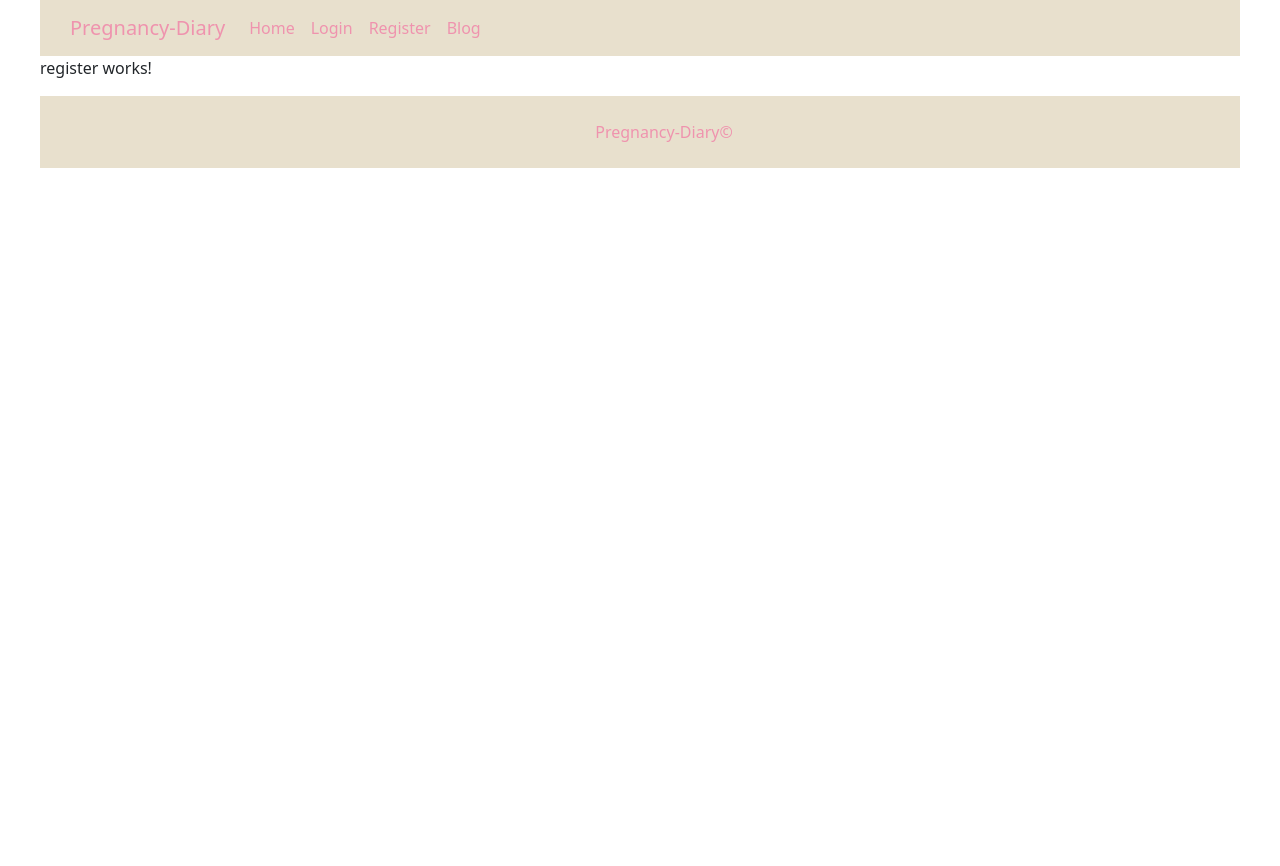
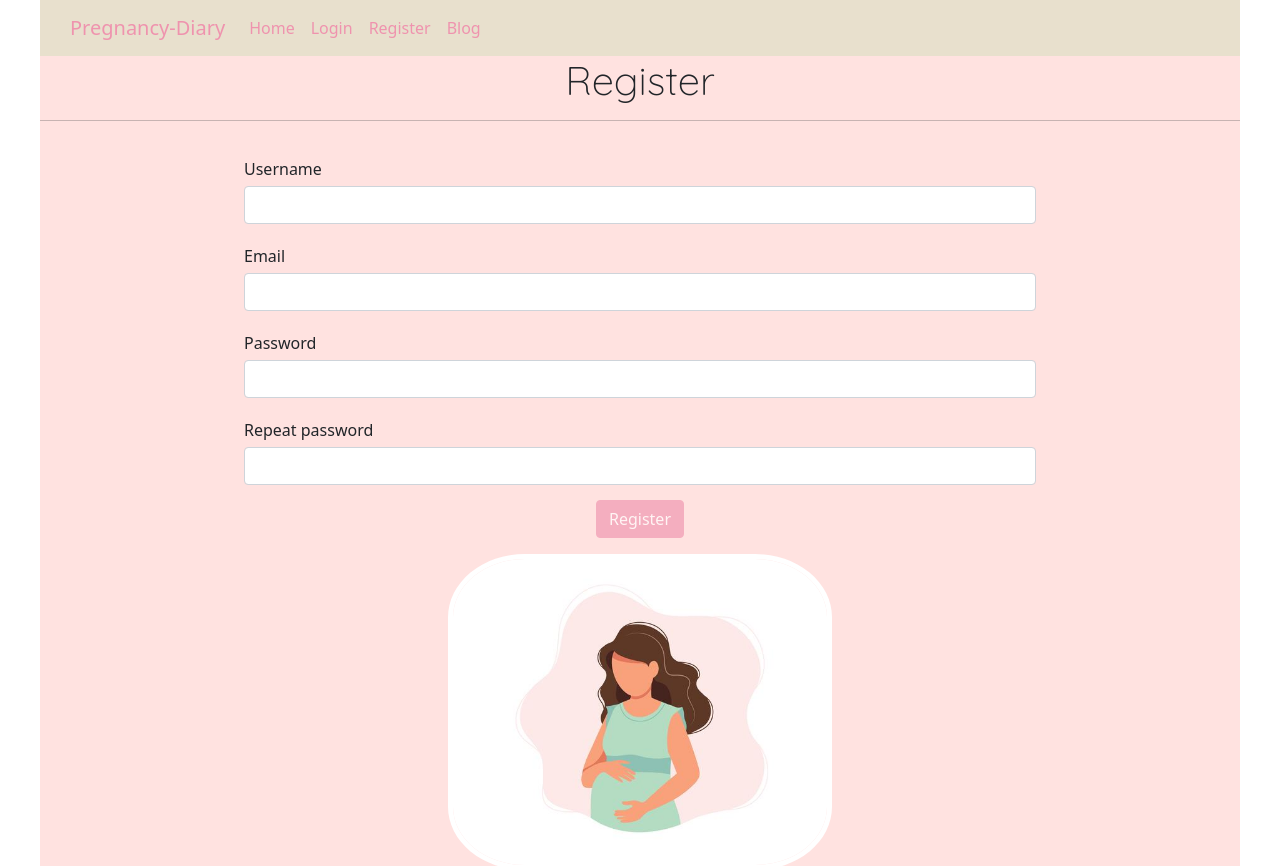
Before and after one commit to ChristinaNikolova/PregnancyDiary-Angular, an Angular app in the folder client/: page /register in a window 1280 px wide. Shown: the top 866 px of the page. Before the commit the page ends 800 px from the top, so only its background shows below. Built offline with nearby package versions, Linux system fonts and the light colour scheme.

Commit message:
implement RegisterLogic

```diff
--- a/client/src/app/components/authentication/login/login.component.css
+++ b/client/src/app/components/authentication/login/login.component.css
@@ -24,7 +24,6 @@
 
 .login-form {
   justify-content: center;
-  text-align: center;
 }
 
 .login-wrapper .custom-font {
--- a/client/src/app/components/authentication/login/login.component.html
+++ b/client/src/app/components/authentication/login/login.component.html
@@ -1,24 +1,29 @@
 <div class="login-wrapper">
-  <h1 class="custom-font text-center">Sign In</h1>
+  <h1 class="custom-font text-center">Log In</h1>
   <hr />
   <div class="row login-form">
     <div class="col-lg-8">
-      <form [formGroup]="loginForm" (submit)="signIn()" class="mt-2">
+      <form [formGroup]="loginForm" (submit)="logIn()" class="mt-2">
         <div class="form-group">
           <label class="control-label" for="email">Email</label>
           <input type="text" class="form-control" id="email" formControlName="email">
         </div>
-        <div class="alert alert-warning alert-custom-margin" *ngIf="f.email?.errors?.required && f.email?.touched">This field is required
+        <div class="alert alert-warning alert-custom-margin" *ngIf="f.email?.errors?.required && f.email?.touched">This
+          field is required
         </div>
-        <div class="alert alert-warning alert-custom-margin" *ngIf="f.email?.errors?.email">The email should be in format example@example.com
+        <div class="alert alert-warning alert-custom-margin" *ngIf="f.email?.errors?.email">The email should be in
+          format example@example.com
         </div>
         <div class="form-group">
           <label class="control-label" for="password">Password</label>
           <input type="password" class="form-control" id="password" formControlName="password">
         </div>
-        <div class="alert alert-warning alert-custom-margin" *ngIf="f.password?.errors?.required && f.password?.touched">This field is
+        <div class="alert alert-warning alert-custom-margin"
+          *ngIf="f.password?.errors?.required && f.password?.touched">This field is
           required</div>
-        <button type="submit" class="btn btn-dark" [disabled]="loginForm.invalid">Sign In</button>
+        <div class="text-center">
+          <button type="submit" class="btn btn-dark" [disabled]="loginForm.invalid">Log In</button>
+        </div>
       </form>
     </div>
   </div>
--- a/client/src/app/components/authentication/login/login.component.ts
+++ b/client/src/app/components/authentication/login/login.component.ts
@@ -25,7 +25,11 @@ export class LoginComponent implements OnInit {
     });
   }
 
-  public signIn(): void {
+  public get f() {
+    return this.loginForm.controls;
+  }
+
+  public logIn(): void {
     if (this.loginForm.invalid) {
       return;
     }
@@ -39,8 +43,4 @@ export class LoginComponent implements OnInit {
       this.router.navigate(['/home']);
     });
   }
-
-  public get f() {
-    return this.loginForm.controls;
-  }
 }
--- a/client/src/app/components/authentication/register/register.component.css
+++ b/client/src/app/components/authentication/register/register.component.css
@@ -0,0 +1,39 @@
+.register-wrapper {
+  background-color: #FFE2E0;
+  height: 1050px;
+}
+
+.btn-dark {
+  background-color: #EF93AE;
+  border-color: #EF93AE;
+  color: white;
+  margin-top: 15px;
+}
+
+.btn-dark:hover {
+  background-color: #7BA5F7;
+  border-color: #7BA5F7;
+  color: white;
+  cursor: pointer;
+}
+
+.btn-dark:disabled {
+    cursor: not-allowed;
+    pointer-events: all !important;
+  }
+
+.register-form {
+  justify-content: center;
+}
+
+.register-wrapper .custom-font {
+  font-weight: 100;
+}
+
+.form-group {
+  margin-top: 20px;
+}
+
+.control-label {
+  margin-bottom: 5px;
+}
--- a/client/src/app/components/authentication/register/register.component.html
+++ b/client/src/app/components/authentication/register/register.component.html
@@ -1 +1,57 @@
-<p>register works!</p>
+<div class="register-wrapper">
+  <h1 class="custom-font text-center">Register</h1>
+  <hr />
+  <div class="row register-form">
+    <div class="col-lg-8">
+      <form [formGroup]="registerForm" (submit)="register()" class="mt-2">
+        <div class="form-group">
+          <label class="control-label" for="username">Username</label>
+          <input type="text" class="form-control" id="username" formControlName="username">
+        </div>
+        <div class="alert alert-warning alert-custom-margin"
+          *ngIf="f.username?.errors?.required && f.username?.touched">
+          This field is required
+        </div>
+        <div class="alert alert-warning alert-custom-margin" *ngIf="f.username?.errors?.minlength">
+          The username should be at least {{f.username.errors?.minlength.requiredLength}} symbols
+        </div>
+        <div class="form-group">
+          <label class="control-label" for="email">Email</label>
+          <input type="text" class="form-control" id="email" formControlName="email">
+        </div>
+        <div class="alert alert-warning alert-custom-margin" *ngIf="f.email?.errors?.required && f.email?.touched">
+          This field is required
+        </div>
+        <div class="alert alert-warning alert-custom-margin" *ngIf="f.email?.errors?.email">
+          The email should be in format example@example.com
+        </div>
+        <div class="form-group">
+          <label class="control-label" for="password">Password</label>
+          <input type="password" class="form-control" id="password" formControlName="password">
+        </div>
+        <div class="alert alert-warning alert-custom-margin"
+          *ngIf="f.password?.errors?.required && f.password?.touched">
+          This field is required
+        </div>
+        <div class="alert alert-warning alert-custom-margin" *ngIf="f.password?.errors?.minlength">
+          The password should be at least {{f.password.errors?.minlength.requiredLength}} symbols
+        </div>
+        <div class="form-group">
+          <label class="control-label" for="repeatPassword">Repeat password</label>
+          <input type="password" class="form-control" id="repeatPassword" formControlName="repeatPassword">
+        </div>
+        <div class="alert alert-warning alert-custom-margin"
+          *ngIf="f.repeatPassword?.errors?.required && f.repeatPassword?.touched">
+          This field is required
+        </div>
+        <div class="alert alert-warning alert-custom-margin" *ngIf="f.repeatPassword?.value != f.password?.value">
+          The passwords should match
+        </div>
+        <div class="text-center">
+          <button type="submit" class="btn btn-dark" [disabled]="registerForm.invalid">Register</button>
+        </div>
+      </form>
+    </div>
+  </div>
+  <app-login-register-picture></app-login-register-picture>
+</div>
--- a/client/src/app/components/authentication/register/register.component.ts
+++ b/client/src/app/components/authentication/register/register.component.ts
@@ -1,15 +1,44 @@
 import { Component, OnInit } from '@angular/core';
+import { FormBuilder, FormGroup, Validators } from '@angular/forms';
+import { Router } from '@angular/router';
+
+import { AuthService } from 'src/app/core/services/auth/auth.service';
+
+const USERNAME_MIN_LEN = 3;
+const PASS_MIN_LEN = 5;
 
 @Component({
   selector: 'app-register',
   templateUrl: './register.component.html',
-  styleUrls: ['./register.component.css']
+  styleUrls: ['./register.component.css'],
 })
 export class RegisterComponent implements OnInit {
+  public registerForm: FormGroup;
 
-  constructor() { }
+  constructor(private authService: AuthService, private fb: FormBuilder, private router: Router) {}
 
   ngOnInit(): void {
+    this.registerForm = this.fb.group({
+      username: ['', [Validators.required, Validators.minLength(USERNAME_MIN_LEN)]],
+      email: ['', [Validators.required, Validators.email]],
+      password: ['', [Validators.required, Validators.minLength(PASS_MIN_LEN)]],
+      repeatPassword: ['', [Validators.required]],
+    });
   }
 
+  public get f() {
+    return this.registerForm.controls;
+  }
+
+  public register(): void {
+    if(this.registerForm.invalid){
+      return;
+    }
+
+    this.authService
+    .register(this.registerForm.value)
+    .subscribe(() => {
+      this.router.navigate(['/login']);
+    });
+  }
 }
```
Also changed, not shown: 1 other file (tests, documents, lock files or other folders).
